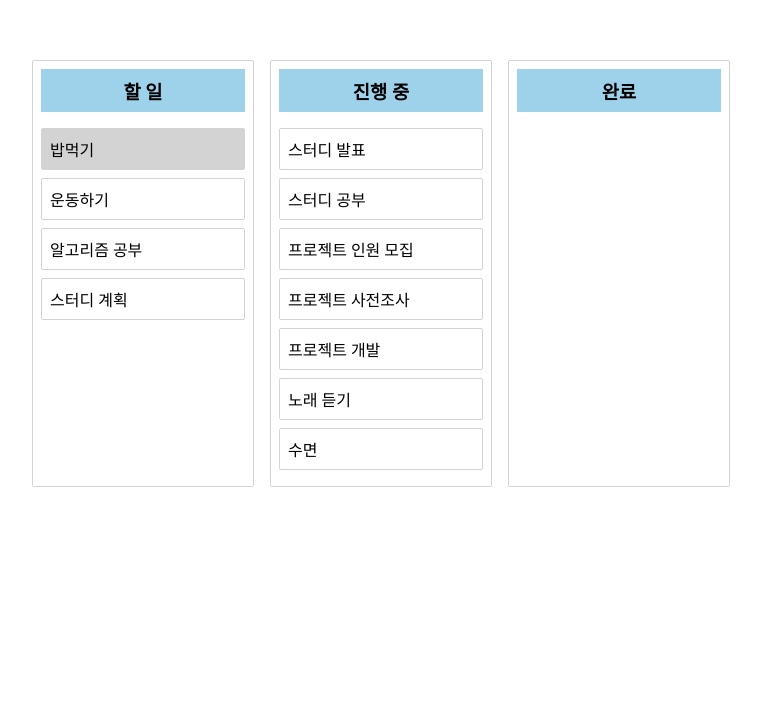
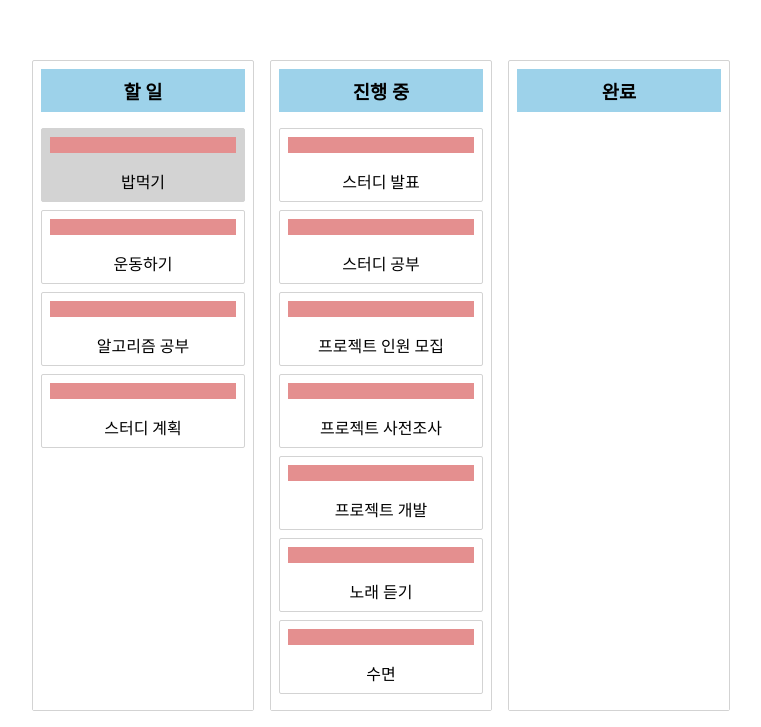
Before and after one commit to alstn113/react-beautiful-dnd, a React (Vite) app: page / in a window 1280 px wide. Shown: the part 108-835 px from the top of the page, without its empty margins (259-1020 px from the left). Before the commit the page ends 800 px from the top, so only its background shows below. Built offline with nearby package versions, Linux system fonts and the light colour scheme.

Commit message:
feat : task의 handle만듦

```diff
--- a/src/components/Task.tsx
+++ b/src/components/Task.tsx
@@ -17,11 +17,12 @@ const Task = ({ task, index }: Props) => {
       {(provided, snapshot) => (
         <Container
           {...provided.draggableProps}
-          {...provided.dragHandleProps}
+          // {...provided.dragHandleProps}
           ref={provided.innerRef}
           isDragging={snapshot.isDragging}
           isDragDisabled={task.id === "task-1"}
         >
+          <Handle {...provided.dragHandleProps} />
           {task.content}
         </Container>
       )}
@@ -33,6 +34,7 @@ const Container = styled.div<{ isDragging: boolean; isDragDisabled: boolean }>`
   border: 1px solid lightgrey;
   border-radius: 2px;
   padding: 8px;
+  text-align: center;
   margin-bottom: 8px;
   background-color: ${(props) =>
     props.isDragDisabled
@@ -42,4 +44,11 @@ const Container = styled.div<{ isDragging: boolean; isDragDisabled: boolean }>`
       : "white"};
 `;
 
+const Handle = styled.div`
+  height: 1rem;
+  width: 100%;
+  background: rgb(228, 143, 143);
+  margin-bottom: 1rem;
+`;
+
 export default Task;
```
